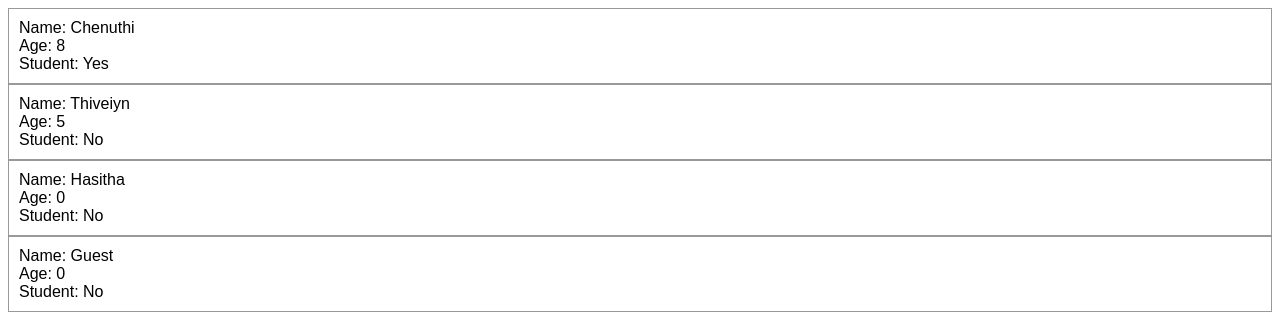
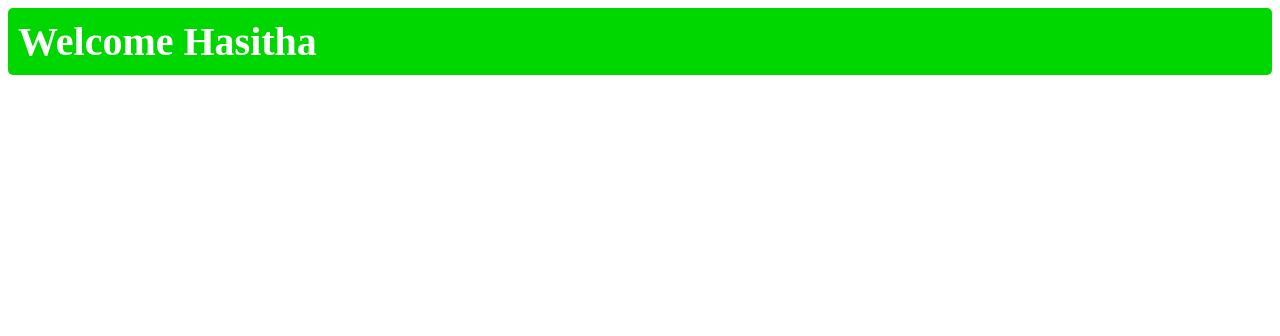
Before and after one commit to Hasitha24/React-A-Z, a React (Vite) app in the folder my-react-app/: page / in a window 1280 px wide. Shown: the top 336 px of the page. Built offline with nearby package versions, Linux system fonts and the light colour scheme.

Commit message:
Conditional rendering

```diff
--- a/my-react-app/src/App.jsx
+++ b/my-react-app/src/App.jsx
@@ -1,24 +1,15 @@
-//Props -> read-only properties that are shared between components.
-//         A parent component can send data to a child component.
-//         <Component key = value/>
+//conditional rendering -> allows you to control what gets rendered in your application
+//based on certain conditions (show, hide or change components)
+import UserGreeting from "./UserGreeting.jsx";
 
-//defaultProps -> default values for props in case
-//they are not passed from the parent component
+function App(props){
 
-//PropTypes-> value types defined for props
+  return(
+      <>
+           <UserGreeting isLoggedIn={true} username="Hasitha"/>
+      </>
+      );
 
-
-import Student from "./Student.jsx";
-
-function App(){
-  return(
-    <>
-    <Student name="Chenuthi" age={8} isStudent={true}></Student>
-    <Student name="Thiveiyn" age={5}></Student>
-    <Student name="Hasitha"></Student>
-    <Student></Student>
-    </>
-  );
 }
 
 export default App
--- /dev/null
+++ b/my-react-app/src/UserGreeting.jsx
@@ -0,0 +1,38 @@
+
+import PropTypes from 'prop-types';
+
+function UserGreeting(props){
+    //option 01:
+    // if(props.isLoggedIn){
+    //     return <h2>Welcome {props.username}</h2>
+    // }
+
+    //     return <h2>Please log in to continue</h2>
+
+          //option 02:
+    //   return(props.isLoggedIn ? <h2 className="welcome-msg">Welcome {props.username}</h2> :
+    //                                      <h2 className="login-prompt">Please log in</h2>
+
+    //option 3: using contants.This is more readable than previous options
+const welcomeMsg = <h2 className="welcome-msg">
+                    Welcome {props.username}
+                    </h2>
+
+const loginPrompt =  <h2 className="login-prompt">
+                    Please log in
+                    </h2>
+return(
+    props.isLoggedIn ? welcomeMsg : loginPrompt);
+
+}
+
+UserGreeting.proptypes = {
+    isLoggedIn: PropTypes.bool,
+    username: PropTypes.string,
+}
+
+UserGreeting.defaultProps ={
+    isLoggedIn: false,
+    username:"Guest",
+}
+export default UserGreeting
--- a/my-react-app/src/index.css
+++ b/my-react-app/src/index.css
@@ -10,3 +10,21 @@
 .student p {
   margin: 0;
 }
+
+.welcome-msg{
+  font-size: 2.5em;
+  background-color: hsl(120, 100%, 42%);
+  color: white;
+  padding: 10px;
+  border-radius: 5px;
+  margin: 0;
+}
+
+.login-prompt{
+  font-size: 2.5em;
+  background-color: hsl(197, 100%, 42%);
+  color: white;
+  padding: 10px;
+  border-radius: 5px;
+  margin: 0;
+}
```
Also changed, not shown: my-react-app/src/Card-Component.jsx (+11 -11 lines), my-react-app/src/PropIntro.jsx (added, +26 -0 lines).
